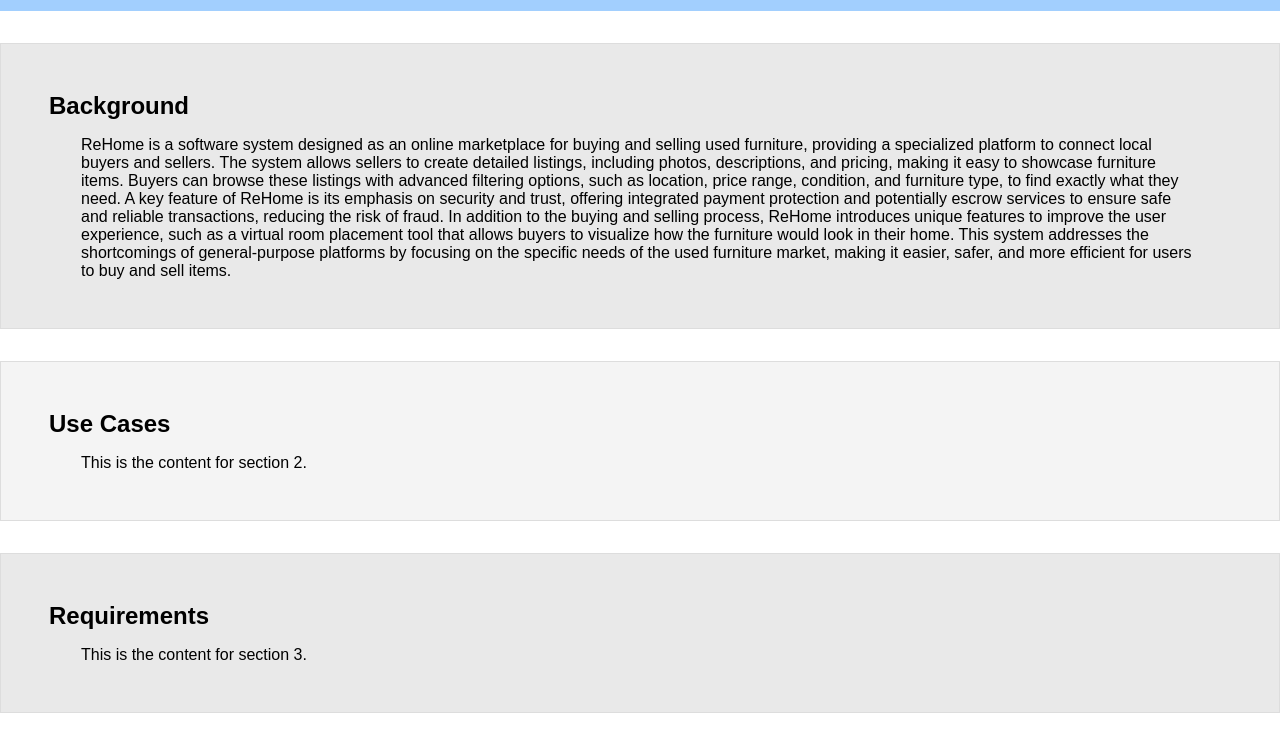
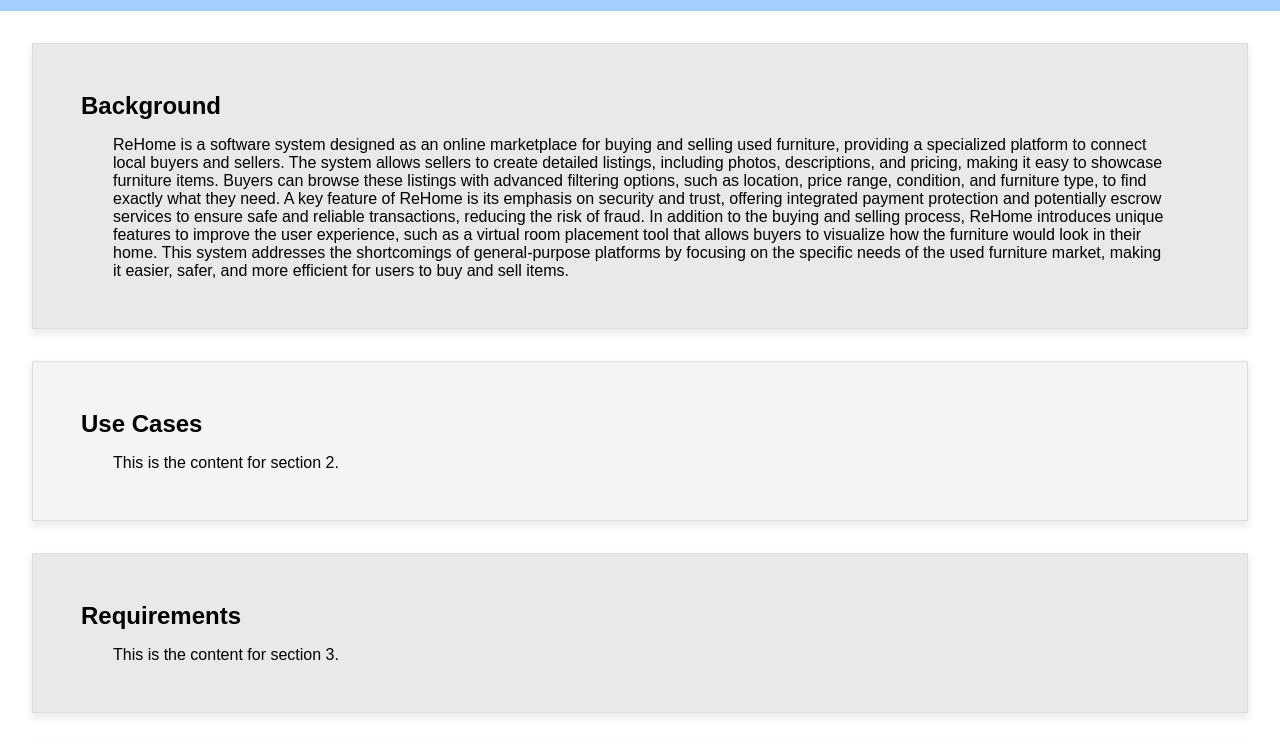
Before and after one commit to ssabrinahart/ReHome.io, a plain HTML site: page index.html in a window 1280 px wide. Shown: the part 49-793 px from the top of the page. Drawn offline with Linux system fonts and the light colour scheme.

Commit message:
added drop shawdow

```diff
--- a/styles.css
+++ b/styles.css
@@ -40,10 +40,12 @@
 
 /* Sections */
 section {
+    width: 95%;
     padding: 3em;
-    margin: 2em 0;
+    margin: 2em auto;
     background-color: #f4f4f4;
     border: 1px solid #ddd;
+    box-shadow: 0 4px 8px rgba(0, 0, 0, 0.1); /* Subtle drop shadow */
 }
 
 /* Padding for paragraph text within sections */
```
